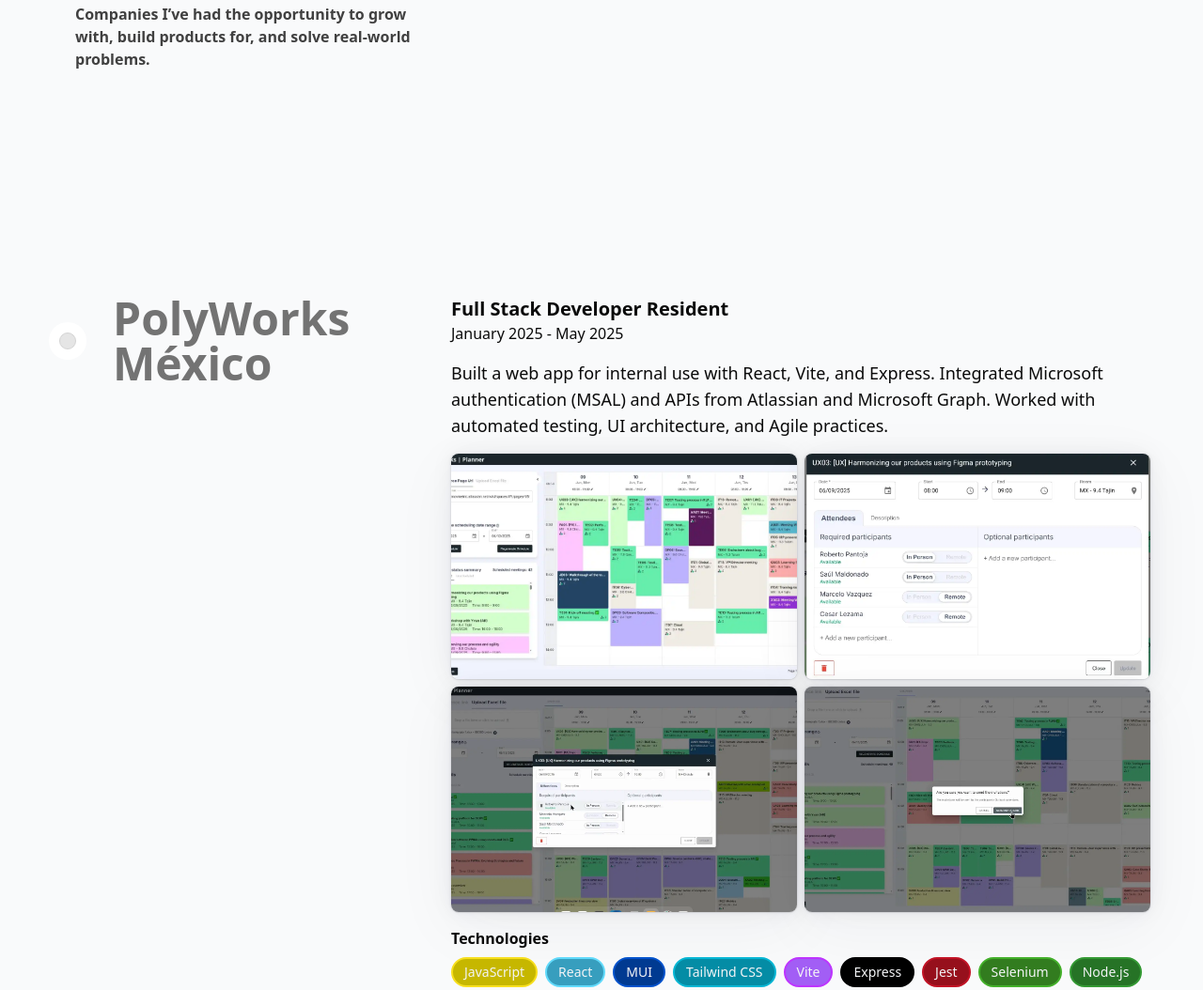
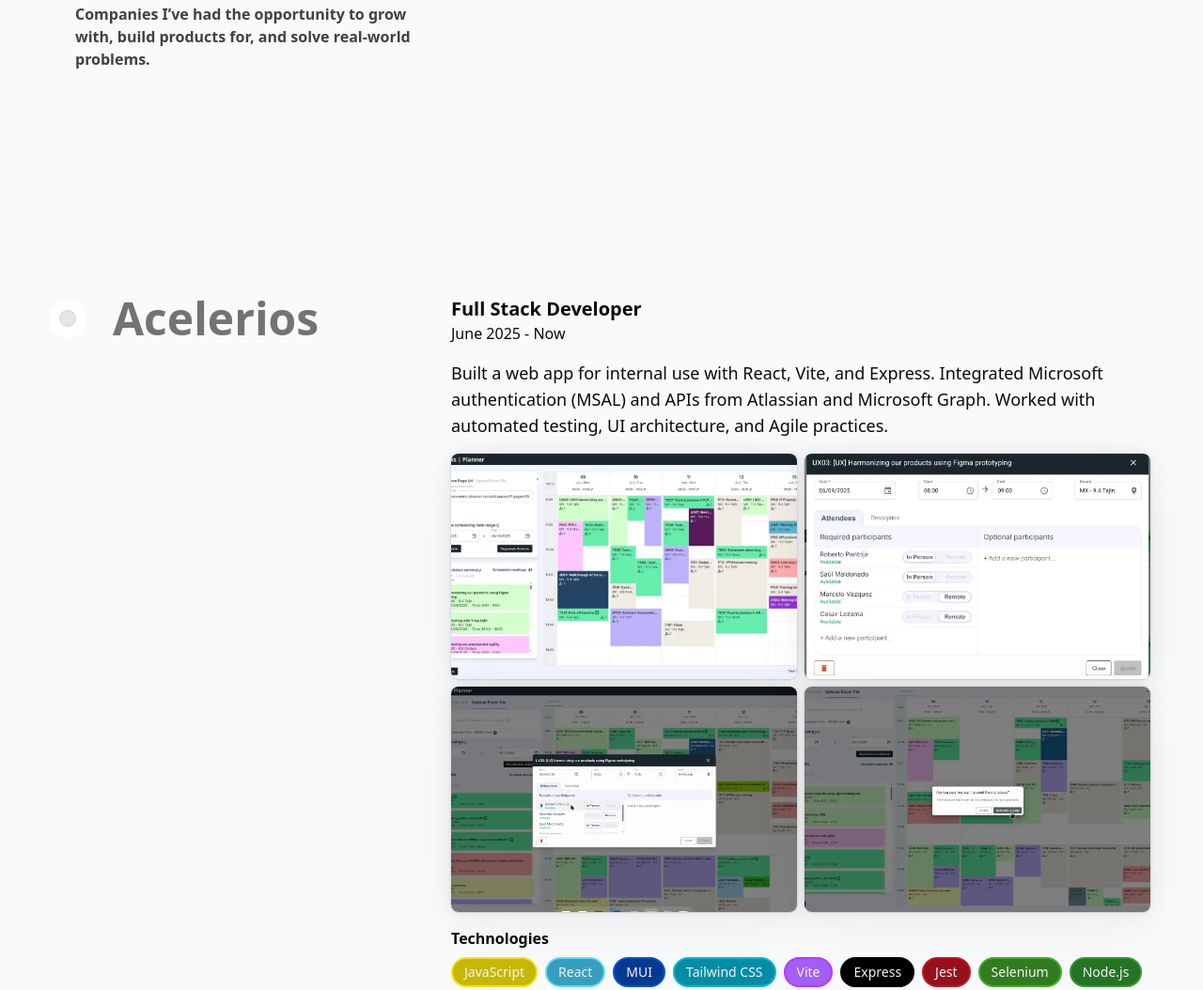
Before and after one commit to saulmn/saul-portfolio, an Astro site: page / in a window 1280 px wide. Shown: the part 989-2043 px from the top of the page at 94% size. Built offline with nearby package versions, Linux system fonts and the light colour scheme; Astro itself is replaced by a stand-in of ours.

Commit message:
feat: Add new menu icon and update work experience details in Experience component

```diff
--- a/sly.json
+++ b/sly.json
@@ -1,17 +1,25 @@
 {
-  "$schema": "https://sly-cli.fly.dev/registry/config.json",
-  "libraries": [
-    {
-      "name": "simple-icons",
+  "$schema": "https://sly-cli.fly.dev/registry/config.v2.json",
+  "config": {
+    "icons": {
       "directory": "./public/svg-icons",
       "postinstall": [],
       "transformers": []
     },
-    {
-      "name": "tabler-icons",
-      "directory": "./public/svg-icons",
-      "postinstall": [],
-      "transformers": []
+    "components": {},
+    "utils": {}
+  },
+  "libraries": {
+    "iconify:simple-icons": {
+      "name": "Simple Icons",
+      "config": "icons"
+    },
+    "iconify:tabler": {
+      "name": "Tabler Icons",
+      "config": "icons"
+    },
+    "iconify:lcuide-icons": {
+      "config": "icons"
     }
-  ]
+  }
 }
--- a/src/components/Experience/Experience.tsx
+++ b/src/components/Experience/Experience.tsx
@@ -4,11 +4,76 @@
 export function Experience() {
   const data = [
     {
+      title: "Acelerios",
+      content: (
+        <>
+          <WorkCard
+            workRole="Full Stack Developer"
+            time="June 2025 - Now"
+            images={[
+              "./assets/experience/polyworks-1.webp",
+              "./assets/experience/polyworks-2.webp",
+              "./assets/experience/polyworks-3.webp",
+              "./assets/experience/polyworks-4.webp",
+            ]}
+            stack={[
+              {
+                name: "JavaScript",
+                color: "bg-[#C6B700]",
+                border: "border-[#F7DF1E]",
+              },
+              {
+                name: "React",
+                color: "bg-[#379EBE]",
+                border: "border-[#61DAFB]",
+              },
+              {
+                name: "MUI",
+                color: "bg-[#003A91]",
+                border: "border-[#0052CC]",
+              },
+              {
+                name: "Tailwind CSS",
+                color: "bg-[#048CA5]",
+                border: "border-[#06B6D4]",
+              },
+              {
+                name: "Vite",
+                color: "bg-[#A25EF5]",
+                border: "border-[#BD34FE]",
+              },
+              {
+                name: "Express",
+                color: "bg-[#000000]",
+                border: "border-[#000000]",
+              },
+              {
+                name: "Jest",
+                color: "bg-[#96101C]",
+                border: "border-[#C21325]",
+              },
+              {
+                name: "Selenium",
+                color: "bg-[#327C1F]",
+                border: "border-[#43B02A]",
+              },
+              {
+                name: "Node.js",
+                color: "bg-[#267326]",
+                border: "border-[#339933]",
+              },
+            ]}
+            description="Built a web app for internal use with React, Vite, and Express. Integrated Microsoft authentication (MSAL) and APIs from Atlassian and Microsoft Graph. Worked with automated testing, UI architecture, and Agile practices."
+          />
+        </>
+      ),
+    },
+    {
       title: "PolyWorks México",
       content: (
         <>
           <WorkCard
-            role="Full Stack Developer Resident"
+            workRole="Full Stack Developer Resident"
             time="January 2025 - May 2025"
             images={[
               "./assets/experience/polyworks-1.webp",
@@ -73,7 +138,7 @@
       content: (
         <>
           <WorkCard
-            role="Full Stack Developer Jr"
+            workRole="Full Stack Developer Jr"
             time="May 2023 - January 2025"
             images={[
               "./assets/experience/karbook-1.webp",
@@ -162,7 +227,7 @@
       title: "Quantum México",
       content: (
         <WorkCard
-          role="IT Assistant"
+          workRole="IT Assistant"
           time="February 2023 - May 2023"
           description="Developed internal tools with Microsoft Access and VBA. Designed the company’s landing page and provided tech support and reporting solutions."
           stack={[
@@ -190,7 +255,7 @@
       title: "SEPROSIMA",
       content: (
         <WorkCard
-          role="IT Assistant"
+          workRole="IT Assistant"
           time="July 2019 - October 2022"
           description="Provided IT support, maintained computer systems, managed Moodle course platform and email server, and handled user support, reports, and billing tasks."
           stack={[
--- a/src/components/Logo/logo.tsx
+++ b/src/components/Logo/logo.tsx
@@ -1,6 +1,9 @@
+
+
 export function Logo() {
   return (
-    <a href="#" className="font-semibold">
+    <a href="/" className="font-semibold flex items-center space-x-2">
+      <img src="/Logo/tamiko.webp" alt="Logo" className="w-8 h-8 md:w-10 md:h-10 lg:w-12 lg:h-12" />
       <p>Saul MN.</p>
     </a>
   );
--- a/src/components/NavBar/navbar.tsx
+++ b/src/components/NavBar/navbar.tsx
@@ -1,6 +1,7 @@
 import { Logo } from "../Logo/logo";
 import { Button } from "../ui/button";
-import { Popover, PopoverTrigger, PopoverContent } from "../ui/popover";
+import { Icon } from "../ui/icon";
+import { Popover, PopoverContent, PopoverTrigger } from "../ui/popover";
 
 export function NavBar() {
   const navItems = [
@@ -22,7 +23,7 @@
     // },
   ];
   return (
-    <nav className="sticky top-2.5 z-50 mx-2 md:mx-auto max-w-2xl md:max-w-4xl flex h-14 items-center justify-between rounded-full bg-white shadow-sm p-5 text-black xl:px-10">
+    <nav className="sticky top-2.5 z-50 mx-2 md:mx-auto max-w-2xl md:max-w-4xl flex h-14 items-center justify-between rounded-full bg-white/60 backdrop-blur-md shadow-sm p-5 text-black xl:px-10">
       <div className="flex items-center space-x-6">
         <Logo />
       </div>
@@ -41,9 +42,9 @@
       <div className="flex lg:hidden items-center justify-end space-x-5">
         <Popover>
           <PopoverTrigger asChild>
-            <Button variant="ghost">🍔</Button>
+            <Button variant="ghost"><Icon name="menu" size="md" /></Button>
           </PopoverTrigger>
-          <PopoverContent className="w-80 z-50">
+          <PopoverContent className="z-50 w-40" side="bottom" align="end" alignOffset={-10}>
             <div className="flex flex-col gap-4">
               {navItems.map((item) => (
                 <a
--- a/src/components/ui/icons/types.ts
+++ b/src/components/ui/icons/types.ts
@@ -23,6 +23,7 @@
   "nodedotjs",
   "nextdotjs",
   "mysql",
+  "menu",
   "mail",
   "linux",
   "linkedin",
--- a/src/components/ui/popover.tsx
+++ b/src/components/ui/popover.tsx
@@ -1,23 +1,23 @@
-import * as React from "react";
-import * as PopoverPrimitive from "@radix-ui/react-popover";
+import * as PopoverPrimitive from '@radix-ui/react-popover'
+import type * as React from 'react'
 
-import { cn } from "@/utils/misc";
+import { cn } from '@/utils/misc'
 
 function Popover({
   ...props
 }: React.ComponentProps<typeof PopoverPrimitive.Root>) {
-  return <PopoverPrimitive.Root data-slot="popover" {...props} />;
+  return <PopoverPrimitive.Root data-slot="popover" {...props} />
 }
 
 function PopoverTrigger({
   ...props
 }: React.ComponentProps<typeof PopoverPrimitive.Trigger>) {
-  return <PopoverPrimitive.Trigger data-slot="popover-trigger" {...props} />;
+  return <PopoverPrimitive.Trigger data-slot="popover-trigger" {...props} />
 }
 
 function PopoverContent({
   className,
-  align = "center",
+  align = 'center',
   sideOffset = 4,
   ...props
 }: React.ComponentProps<typeof PopoverPrimitive.Content>) {
@@ -28,19 +28,19 @@
         align={align}
         sideOffset={sideOffset}
         className={cn(
-          "bg-popover text-popover-foreground data-[state=open]:animate-in data-[state=closed]:animate-out data-[state=closed]:fade-out-0 data-[state=open]:fade-in-0 data-[state=closed]:zoom-out-95 data-[state=open]:zoom-in-95 data-[side=bottom]:slide-in-from-top-2 data-[side=left]:slide-in-from-right-2 data-[side=right]:slide-in-from-left-2 data-[side=top]:slide-in-from-bottom-2 z-50 w-72 origin-(--radix-popover-content-transform-origin) rounded-md border p-4 shadow-md outline-hidden",
-          className
+          'bg-white/60 backdrop-blur-md text-popover-foreground data-[state=open]:animate-in data-[state=closed]:animate-out data-[state=closed]:fade-out-0 data-[state=open]:fade-in-0 data-[state=closed]:zoom-out-95 data-[state=open]:zoom-in-95 data-[side=bottom]:slide-in-from-top-2 data-[side=left]:slide-in-from-right-2 data-[side=right]:slide-in-from-left-2 data-[side=top]:slide-in-from-bottom-2 z-50 w-72 origin-(--radix-popover-content-transform-origin) rounded-md border p-4 shadow-md outline-hidden',
+          className,
         )}
         {...props}
       />
     </PopoverPrimitive.Portal>
-  );
+  )
 }
 
 function PopoverAnchor({
   ...props
 }: React.ComponentProps<typeof PopoverPrimitive.Anchor>) {
-  return <PopoverPrimitive.Anchor data-slot="popover-anchor" {...props} />;
+  return <PopoverPrimitive.Anchor data-slot="popover-anchor" {...props} />
 }
 
-export { Popover, PopoverTrigger, PopoverContent, PopoverAnchor };
+export { Popover, PopoverTrigger, PopoverContent, PopoverAnchor }
--- a/src/components/ui/work-card.tsx
+++ b/src/components/ui/work-card.tsx
@@ -8,13 +8,13 @@
 }
 
 export function WorkCard({
-  role,
+  workRole,
   time,
   description,
   images,
   stack,
 }: {
-  role: string;
+  workRole: string;
   time: string;
   description?: string;
   images?: string[];
@@ -23,7 +23,7 @@
   return (
     <div className="flex flex-col space-y-4">
       <article className="flex-col text-left items-start justify-center">
-        <h3 className="text-xl font-semibold">{role}</h3>
+        <h3 className="text-xl font-semibold">{workRole}</h3>
         <h4 className="text-md font-normal">{time}</h4>
       </article>
       <p className="text-lg font-normal">{description}</p>
@@ -34,7 +34,7 @@
               <img
                 key={index}
                 src={image}
-                alt={`Image ${index + 1}`}
+                alt={`Portfolio ${index + 1}`}
                 className="h-20 w-full rounded-lg object-cover shadow-[0_0_24px_rgba(34,_42,_53,_0.06),_0_1px_1px_rgba(0,_0,_0,_0.05),_0_0_0_1px_rgba(34,_42,_53,_0.04),_0_0_4px_rgba(34,_42,_53,_0.08),_0_16px_68px_rgba(47,_48,_55,_0.05),_0_1px_0_rgba(255,_255,_255,_0.1)_inset] md:h-44 lg:h-60"
               />
             ))}
@@ -50,7 +50,7 @@
               whileTap={{ scale: 0.8 }}
               key={tech.name}
               className={cn(
-                `rounded-full backdrop-blur-lg bg-opacity-30 border-2 px-3 py-1 text-sm font-medium text-gray-100 hover:cursor-pointer`,
+                'rounded-full backdrop-blur-lg bg-opacity-30 border-2 px-3 py-1 text-sm font-medium text-gray-100 hover:cursor-pointer',
                 tech.color,
                 tech.border
               )}
```
Also changed, not shown: public/svg-icons/menu.svg (added).
